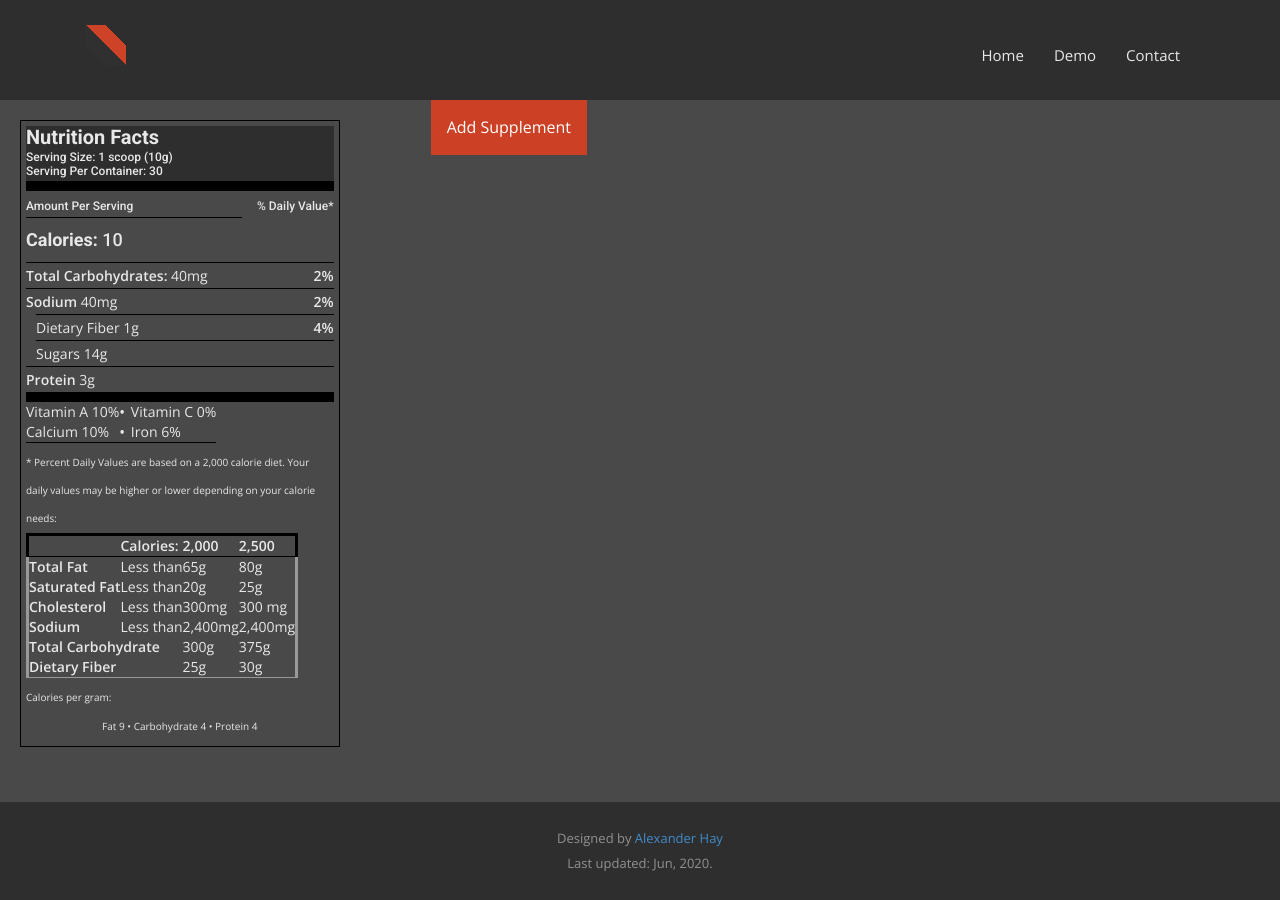
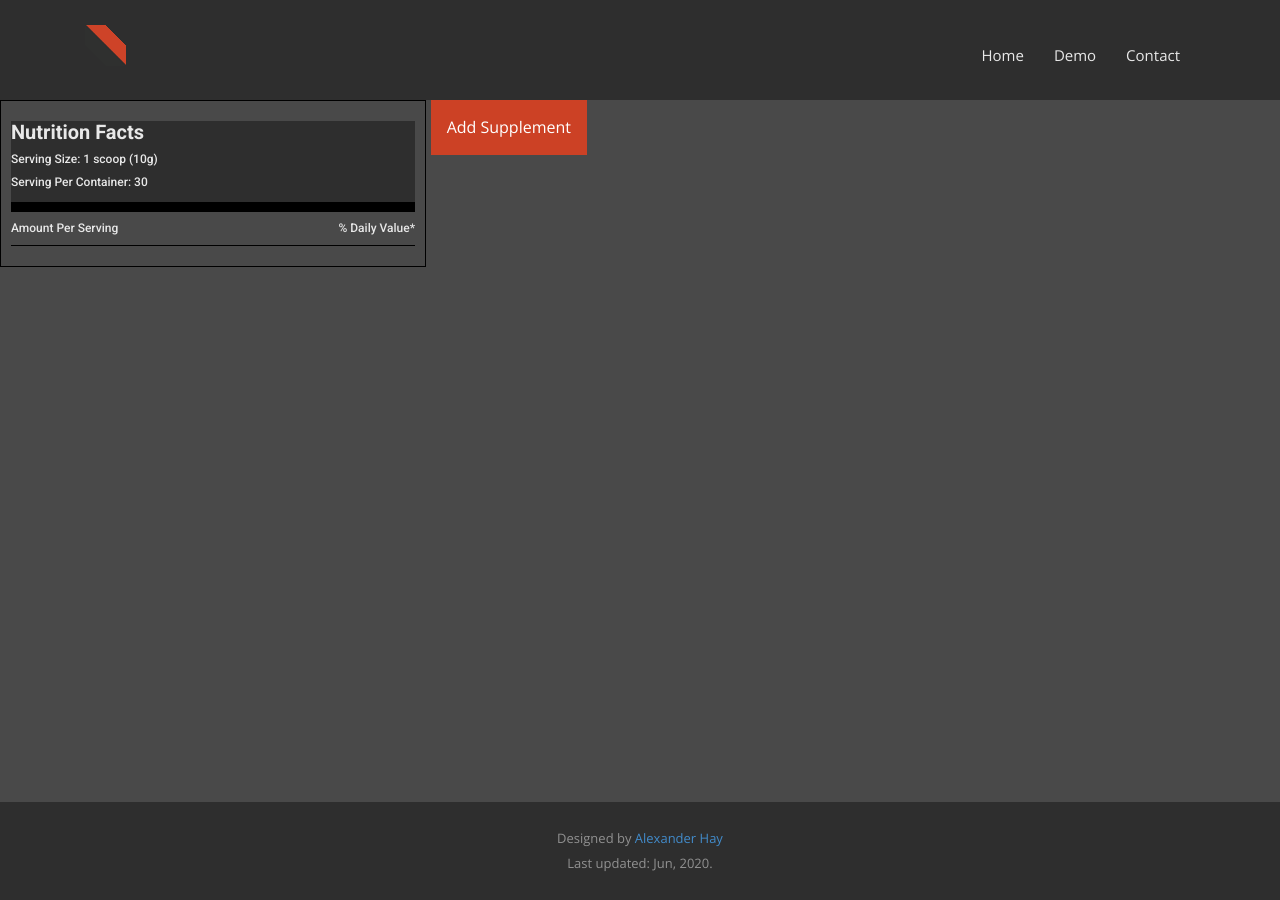
Before and after one commit to bdepreworkout/bde.github.io, a Jekyll site: the page demo.html, which Jekyll copies as it is, in a window 1280 px wide. Built offline with Jekyll 4.4.1, drawn with Linux system fonts in a browser that asks for light colours; nearby versions of some CDN libraries; some web fonts are replaced.

Commit message:
nutrition table works. needs css update

```diff
--- a/demo.html
+++ b/demo.html
@@ -1,6 +1,6 @@
 <!DOCTYPE html>
 
-<html class="no-js">
+<html">
 
   <head>
     <meta charset="utf-8">
@@ -115,24 +115,14 @@
       }
 
       .nutrition-facts {
-        border: 1px;
-        border-style: solid;
-        border-color: black;
-        margin: 20px;
-        float: left;
-        width: 75%;
-        padding: 0.5rem;
-        table {
-          border-collapse: collapse;
-        }
-      }
-      .nutrition-facts p {
-        font-size: 10px;
-        margin: 1px 0 1px 0;
-      }
-      .nutrition-facts h6 {
-        /* font-size: 10px; */
-        margin: 1px 0 1px 0;
+        border: 1px solid black;
+        /* margin: 50px; */
+        /* float: left; */
+        /* width: 350px; */
+        padding-left: 1rem;
+        padding-right: 1rem;
+        padding-top: 2rem;
+        padding-bottom: 2rem;
       }
       .nutrition-facts__title {
         font-weight: bold;
@@ -142,80 +132,16 @@
       .nutrition-facts__header {
         border-bottom: 10px solid black;
         padding: 0 0 0.25rem 0;
-        margin: 0 0 0.5rem 0;
-        p {
-          margin: 0;
-        }
       }
-      .nutrition-facts__table {
+      .nutrition-facts__table, .nutrition-facts__table--small, .nutrition-facts__table--grid {
         width: 100%;
-        thead tr {
-          th,
-          td {
-            border: 0;
-          }
-        }
-        th,
-        td {
-          font-weight: normal;
-          text-align: left;
-          padding: 0.25rem 0;
-          border-top: 1px solid black;
-          white-space: nowrap;
-        }
-        td {
-          &:last-child {
-            text-align: right;
-          }
-        }
-        .blank-cell {
-          width: 1rem;
-          border-top: 0;
-        }
-        .thick-row {
-          th,
-          td {
-            border-top-width: 5px;
-          }
-        }
       }
-      .nutrition-facts__table--small {
-        @extend .nutrition-facts__table;
-        border-bottom: 1px;
-        border-style: solid;
-        border-color: #999;
-        margin: 0 0 0.5rem 0;
-        thead {
-          tr {
-            border-bottom: 1px;
-            border-style: solid;
-            border-color: black;
-          }
-        }
-        td {
-          &:last-child {
-            text-align: left;
-          }
-        }
-        th,
-        td {
-          border: 0;
-          padding: 0;
-        }
+      .nutrition-facts__table tr{
+        /* border-bottom: #000; */
+        border-bottom: 1px solid black;
       }
-      .nutrition-facts__table--grid {
-        @extend .nutrition-facts__table;
-        margin: 0 0 0.5rem 0;
-        td {
-          &:last-child {
-            text-align: left;
-            &::before {
-              content: "•";
-              font-weight: bold;
-              margin: 0 0.25rem 0 0;
-            }
-          }
-        }
+      .nutrition-facts__table td:last-child{
+        text-align: right;
       }
 
       .text-center {
@@ -322,10 +248,11 @@
         </div>
       </div>
     </header>
+
     <div class="grid-container">
       <div class="dropdown">
         <div class="popup" onclick="error_balloon()">
-          <span class="popuptext" href="#popup1" id="myPopup">Supplement Already Added</span>
+          <span class="popuptext" href="#popup1" id="errorPopup_01">Supplement Already Added</span>
         </div>
         <button onclick="button_showhide_toggle()" class="dropbtn">Add Supplement</button>
         <div id="myDropdown" class="dropdown-content">
@@ -333,13 +260,13 @@
       </div>
       <div class="supplements" id="supplement_list"></div>
       <div class="nutrition_label">
-        <section class="nutrition-facts">
+        <section class="nutrition-facts" id="nutrition_list">
           <header class="nutrition-facts__header">
             <h1 class="nutrition-facts__title">Nutrition Facts</h1>
             <h6>Serving Size: 1 scoop (10g)</h6>
             <h6>Serving Per Container: 30</h6>
           </header>
-          <table class="nutrition-facts__table">
+          <table class="nutrition-facts__table" id="nutrition_table">
             <thead>
               <tr>
                 <th colspan="2">
@@ -348,143 +275,7 @@
                 <td><h6>% Daily Value*</h6></td>
               </tr>
             </thead>
-            <tbody>
-              <tr>
-                <th colspan="2">
-                  <h4><b>Calories: </b>10</h4>
-                </th>
-              </tr>
-              <tr>
-                <th colspan="2">
-                  <b>Total Carbohydrates: </b>
-                  40mg
-                </th>
-                <td>
-                  <b>2%</b>
-                </td>
-              </tr>
-              <tr>
-                <th colspan="2">
-                  <b>Sodium</b>
-                  40mg
-                </th>
-                <td>
-                  <b>2%</b>
-                </td>
-              </tr>
-
-              <tr>
-                <td class="blank-cell">
-                </td>
-                <th>
-                  Dietary Fiber
-                  1g
-                </th>
-                <td>
-                  <b>4%</b>
-                </td>
-              </tr>
-              <tr>
-                <td class="blank-cell">
-                </td>
-                <th>
-                  Sugars
-                  14g
-                </th>
-                <td>
-                </td>
-              </tr>
-              <tr class="thick-end">
-                <th colspan="2">
-                  <b>Protein</b>
-                  3g
-                </th>
-                <td>
-                </td>
-              </tr>
-            </tbody>
           </table>
-          <table class="nutrition-facts__table--grid">
-            <tbody>
-              <tr>
-                <td colspan="2">
-                  Vitamin A
-                  10%
-                </td>
-                <td>
-                  Vitamin C
-                  0%
-                </td>
-              </tr>
-              <tr class="thin-end">
-                <td colspan="2">
-                  Calcium
-                  10%
-                </td>
-                <td>
-                  Iron
-                  6%
-                </td>
-              </tr>
-            </tbody>
-          </table>
-          <p class="small-info">* Percent Daily Values are based on a 2,000 calorie diet. Your daily values may be higher or lower depending on your calorie needs:</p>
-          <table class="nutrition-facts__table--small small-info">
-            <thead>
-              <tr>
-                <td colspan="2"></td>
-                <th>Calories:</th>
-                <th>2,000</th>
-                <th>2,500</th>
-              </tr>
-            </thead>
-            <tbody>
-              <tr>
-                <th colspan="2">Total Fat</th>
-                <td>Less than</td>
-                <td>65g</td>
-                <td>80g</td>
-              </tr>
-              <tr>
-                <td class="blank-cell"></td>
-                <th>Saturated Fat</th>
-                <td>Less than</td>
-                <td>20g</td>
-                <td>25g</td>
-              </tr>
-              <tr>
-                <th colspan="2">Cholesterol</th>
-                <td>Less than</td>
-                <td>300mg</td>
-                <td>300 mg</td>
-              </tr>
-              <tr>
-                <th colspan="2">Sodium</th>
-                <td>Less than</td>
-                <td>2,400mg</td>
-                <td>2,400mg</td>
-              </tr>
-              <tr>
-                <th colspan="3">Total Carbohydrate</th>
-                <td>300g</td>
-                <td>375g</td>
-              </tr>
-              <tr>
-                <td class="blank-cell"></td>
-                <th colspan="2">Dietary Fiber</th>
-                <td>25g</td>
-                <td>30g</td>
-              </tr>
-            </tbody>
-          </table>
-          <p class="small-info">
-            Calories per gram:</p>
-          <p class="small-info text-center">
-            Fat 9
-            &bull;
-            Carbohydrate 4
-            &bull;
-            Protein 4</p>
         </section>
       </div>
     </div>
@@ -508,15 +299,15 @@
     ********************************* */
 
     const supplement_data = [
-      {name: 'betaalanine', propername: 'Beta Alanine', max: 4, unit: 'g', step: 0.1},
-      {name: 'caffeine', propername: 'Caffeine', max: 300, unit: 'mg', step: 1},
-      {name: 'creatine', propername: 'Creatine', max: 25, unit: 'g', step: 0.1},
-      {name: 'lcitrulline', propername: 'L-Citrulline', max: 10, unit: 'g', step: 0.1},
-      {name: 'larganine', propername: 'L-Arganine', max: 2, unit: 'g', step: 0.1},
-      {name: 'theanine', propername: 'Theanine', max: 100, unit: 'mg', step: 1},
-      {name: 'niacin', propername: 'Niacin', max: 30, unit: 'mg', step: 0.1},
-      {name: 'taurine', propername: 'Taurine', max: 2, unit: 'g', step: 0.1},
-      {name: 'bcaa', propername: 'BCAA', max: 20, unit: 'g', step: 0.1}
+      {name: 'bcaa', propername: 'BCAA', max: 20, unit: 'g', step: 0.1, dv: '†'},
+      {name: 'betaalanine', propername: 'Beta Alanine', max: 5, unit: 'g', step: 0.1, dv: 1.2},
+      {name: 'caffeine', propername: 'Caffeine', max: 300, unit: 'mg', step: 1.0, dv: 200},
+      {name: 'creatine', propername: 'Creatine', max: 5, unit: 'g', step: 0.1, dv: '†'},
+      {name: 'larganine', propername: 'L-Arganine', max: 2, unit: 'g', step: 0.1, dv: '†'},
+      {name: 'lcitrulline', propername: 'L-Citrulline', max: 5, unit: 'g', step: 0.1, dv: '†'},
+      {name: 'niacin', propername: 'Niacin', max: 500, unit: 'mg', step: 1, dv: 20},
+      {name: 'taurine', propername: 'Taurine', max: 800, unit: 'mg', step: 1, dv: '†'},
+      {name: 'theanine', propername: 'Theanine', max: 500, unit: 'mg', step: 1.0, dv: '†'}
     ];
 
     function button_showhide_toggle() {
@@ -589,29 +384,55 @@
         input.value = 0;
         input.id = slider_id;
 
+        // decimal place
+        var fixed = 1;
+        if (input.step == 1){
+          fixed = 0;
+        }
+
         var output = document.createElement("output");
         var output_id = "output_";
         output_id = output_id.concat(supplement.name);
         output.id = output_id;
+        output.innerHTML = '<span style="color:white">Amount: <span style="font-weight:bold;color:red"> 0 </span>' + supplement.unit + '</span>';
 
         // Append to container
         slidecontainer.appendChild(input);
         slidecontainer.appendChild(output);
-        objTo.appendChild(slidecontainer, slider_id);
+        supplementList.appendChild(slidecontainer, slider_id);
 
         // Update value
         supplement.slider_value = document.getElementById(supplement.slider_id);
         output.innerhtml = supplement.slider_value.value;
+        supplement.qty = 0;
         supplement.slider_value.oninput = function() {
-          output.innerHTML = '<span style="font-weight:bold;color:red">Amount: ' + this.value + ' ' + supplement.unit + '</span>';
           supplement.qty = this.value;
+          output.innerHTML = '<span style="color:white">Amount:' + '<span style="font-weight:bold;color:red"> ' + parseFloat(this.value).toFixed(fixed)  + '</span> ' + supplement.unit + '</span>';
+          var cell1 = document.getElementById(supplement.name);
+          cell1.innerHTML = '<span style="font-weight:bold">' + supplement.propername + ': </span>' + supplement.qty + ' ' + supplement.unit;
+
+          var cell3_id = "dv_";
+          cell3_id = cell3_id.concat(supplement.name);
+          var cell3 = document.getElementById(cell3_id);
+
+          if (isNaN(supplement.dv)){
+            cell3.innerHTML = '†';
+          }
+          else{
+            cell3.innerHTML = parseFloat((supplement.qty/supplement.dv)*100 ).toFixed(0)+ ' %';
+          }
+
           // console.log(supplement);
         }
+        console.log(nutritionList);
+
+        // Update nutrition label
+        add_supplement_label(supplement);
       }
     }
 
     function error_balloon() {
-      var popup = document.getElementById("myPopup");
+      var popup = document.getElementById("errorPopup_01");
       popup.classList.toggle("show");
     }
 
@@ -631,6 +452,24 @@
       }
     }
 
+    var i = 0;
+
+    function add_supplement_label(supplement) {
+      var table = document.getElementById("nutrition_table");
+      var row = table.insertRow(i+1);
+      var cell1 = row.insertCell(0);
+      var cell2 = row.insertCell(1);
+      var cell3 = row.insertCell(2);
+      cell1.innerHTML = '<span style="font-weight:bold">' + supplement.propername + ': </span>' + supplement.qty + ' ' + supplement.unit;
+      cell1.id = supplement.name;
+      // cell2.innerHTML = "NEW CELL2";
+      // cell3.innerHTML = "0 %";
+      var cell3_id = "dv_";
+      cell3_id = cell3_id.concat(supplement.name);
+      cell3.id = cell3_id;
+      i++;
+    }
+
     // window.onclick = function(event) {
     //   if (!event.target.matches('.dropbtn')) {
     //     var dropdowns = document.getElementsByClassName("dropdown-content");
```
Also changed, not shown: other parts of demo.html (+10 -6 lines).
